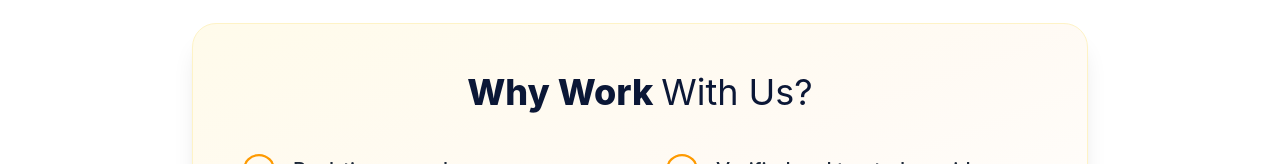
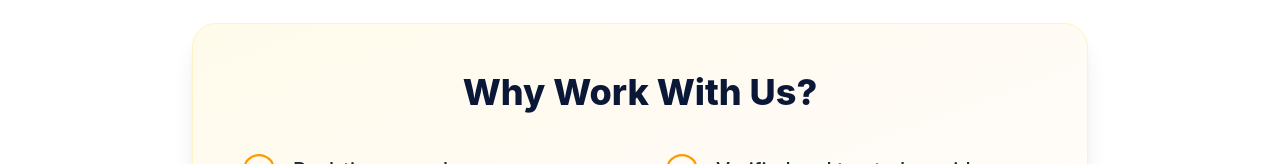
Before and after one commit to sathsararns/wedaHub-frontend, a React app: page /about in a window 1280 px wide. Shown: the part 601-765 px from the top of the page. Built offline with nearby package versions, Linux system fonts and the light colour scheme; the HTML template or start-up script is replaced by a standard one.

Commit message:
feat: update section title and card title

```diff
--- a/src/components/about/AboutUsHeader.jsx
+++ b/src/components/about/AboutUsHeader.jsx
@@ -48,13 +48,13 @@ function AboutUsHeader() {
         </div>
 
         {/* =========================================================
-            PART 2: Why Choose Hub Card
+            PART 2: Why Work With Us Card
            ========================================================= */}
         <div className="relative bg-gradient-to-br from-amber-50 via-orange-50/60 to-white text-gray-800 rounded-3xl p-8 md:p-12 max-w-4xl mx-auto mt-20 border border-amber-100 shadow-xl hover:shadow-2xl hover:shadow-orange-200/50 transform hover:-translate-y-2 hover:scale-[1.01] transition-all duration-300 ease-out group">
           {/* Card Title */}
           <div className="text-center mb-10">
             <h2 className="text-3xl md:text-4xl font-extrabold text-[#0b1736]">
-              Why Work <span className="font-normal text-[#0b1736]">With Us?</span>
+              Why Work With Us?
             </h2>
           </div>
 
```
